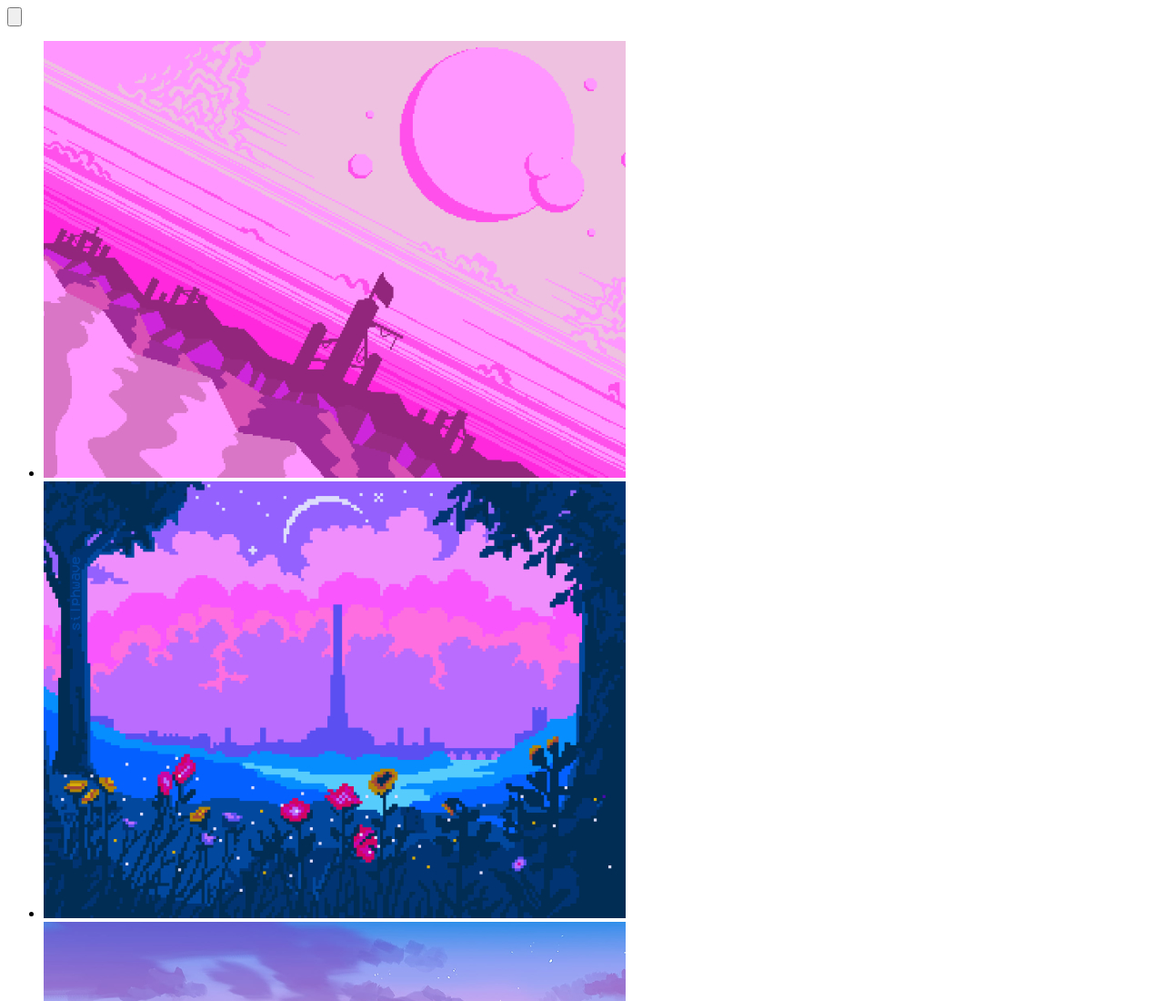
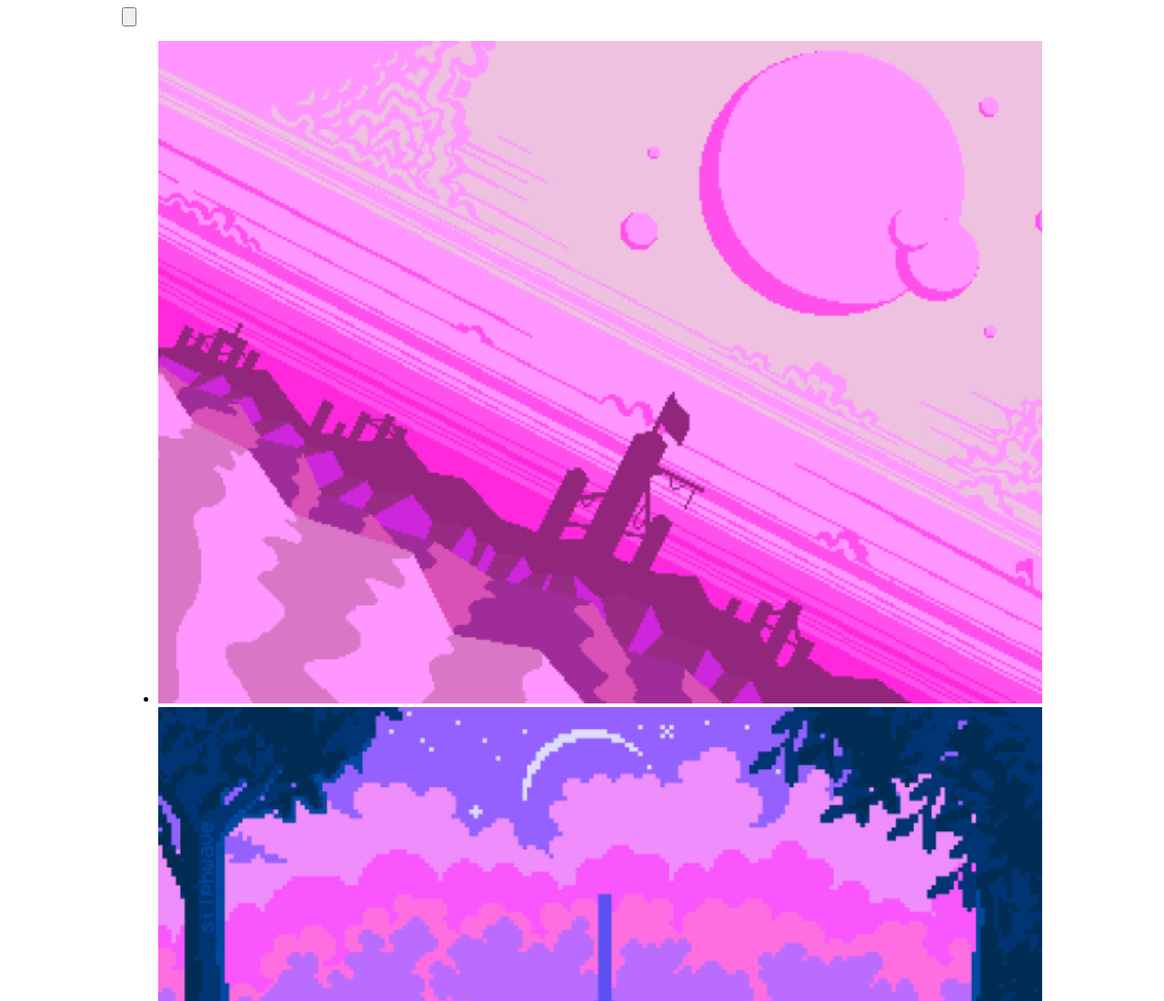
Before and after one commit to biggicode/carousel-01, a website: page src/index.html in a window 1280 px wide. Shown: the top 1100 px of the page at 91% size. Drawn offline with Linux system fonts and the light colour scheme.

Commit message:
add basic style

```diff
--- a/src/index.html
+++ b/src/index.html
@@ -4,7 +4,8 @@
     <meta charset="UTF-8" />
     <meta http-equiv="X-UA-Compatible" content="IE=edge" />
     <meta name="viewport" content="width=device-width, initial-scale=1.0" />
-    <title>Document</title>
+    <title>Carousel</title>
+    <link rel="stylesheet" href="style.css" />
   </head>
   <body>
     <div class="carousel">
@@ -19,18 +20,21 @@
         <ul class="carousel__track">
           <li class="carousel__slide">
             <img
+              class="carousel__image"
               src="./assets/img/wallpapersden.com_castle-pixel-art_640x480.jpg"
               alt="random img"
             />
           </li>
           <li class="carousel__slide">
             <img
+              class="carousel__image"
               src="./assets/img/wallpapersden.com_cyrodiil-pixel-art_640x480.jpg"
               alt="random img"
             />
           </li>
           <li class="carousel__slide">
             <img
+              class="carousel__image"
               src="./assets/img/wallpapersden.com_landscape-pixel-art_640x480.jpg"
               alt="random img"
             />
--- /dev/null
+++ b/src/style.css
@@ -0,0 +1,10 @@
+.carousel {
+  position: relative;
+  height: 600px;
+  width: 80%;
+  margin: 0 auto;
+}
+
+.carousel__image {
+  width: 100%;
+}
```
